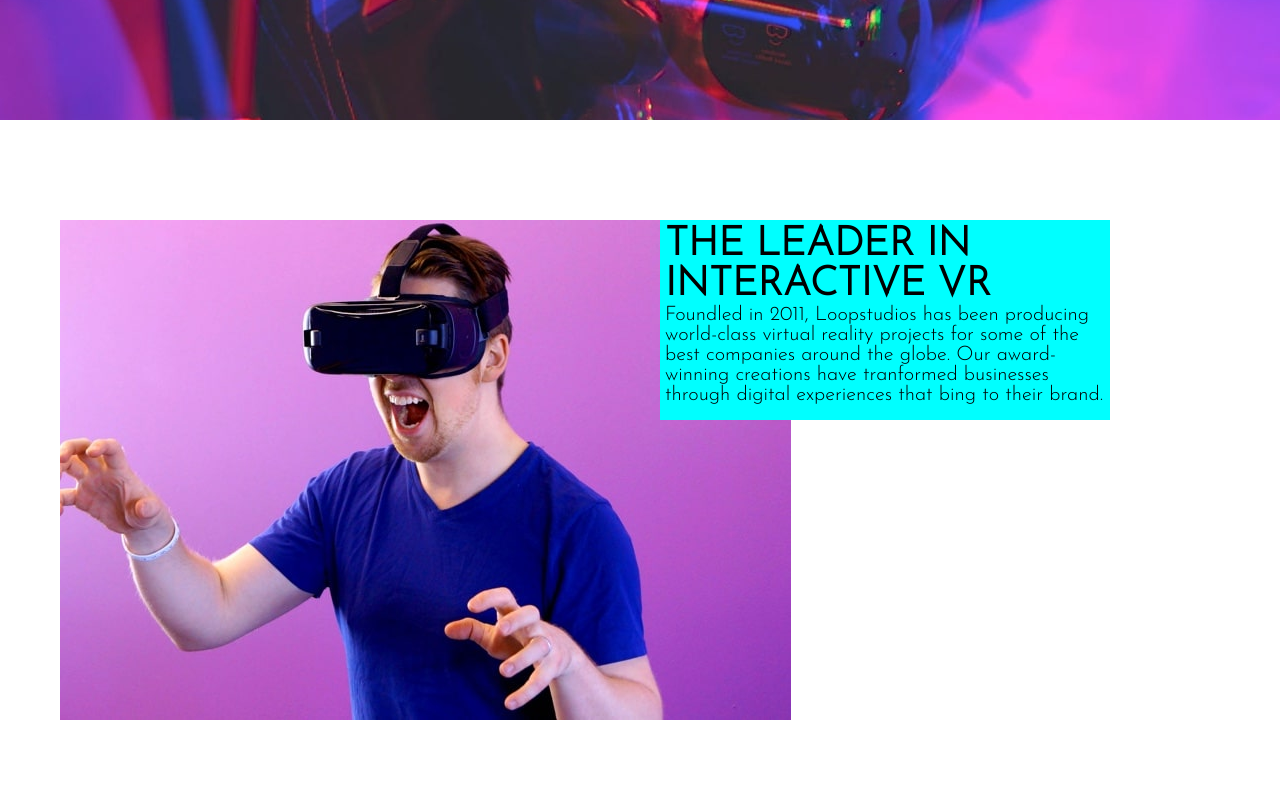
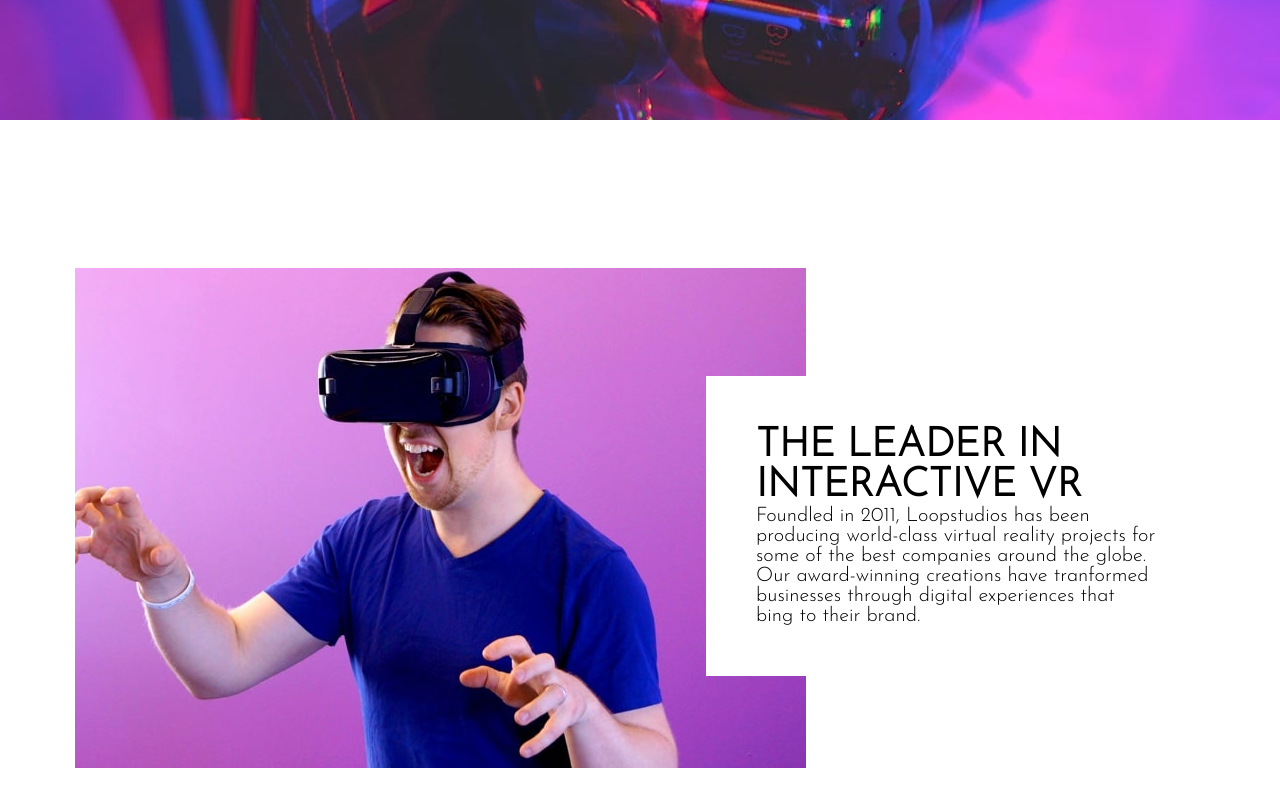
Before and after one commit to Douglaslima93/Loopstudios, a plain HTML site: page index.html in a window 1280 px wide. Shown: the part 680-1486 px from the top of the page. Drawn offline with Linux system fonts and the light colour scheme.

Commit message:
Container leader concluido

```diff
--- a/assets/css/main.css
+++ b/assets/css/main.css
@@ -1,23 +1,24 @@
 .section-leader {
     width: 100%;
     height: 100vh;
-
+    display: flex;
+    flex-direction: row;
 }
 
 .leader-img{
-
-    height: 100vh;
-    background-image: url('../img/desktop/image-interactive.jpg');
-    background-repeat: no-repeat;
-    margin: 100px 60px;
+   margin-top: auto;
+   margin-bottom: auto;
+   margin-left: 75px;
 }
 
 .leader-texto {
-    width: 450px;
-    height: 200px;
-    background-color: aqua;
-    padding: 5px;
-    margin-left: 600px;
+    width: 500px;
+    height: 300px;
+    background-color: white;
+    padding: 50px;
+    margin-top: 20%;
+    margin-left: -100px;
+
 }
 
 .leader-texto h2{
--- a/index.html
+++ b/index.html
@@ -32,6 +32,8 @@
     <main>
         <section class="section-leader">
             <div class="leader-img">
+                <img src="./assets/img/desktop/image-interactive.jpg">
+            </div>
                 <div class="leader-texto">
                 <h2>THE LEADER IN INTERACTIVE VR</h2>
                 <p> Foundled in 2011, Loopstudios has been producing world-class
@@ -40,7 +42,7 @@
                     businesses through digital experiences that bing to their brand.
                 </p>
                 </div>
-            </div>
+
         </section>
     </main>
 
```
